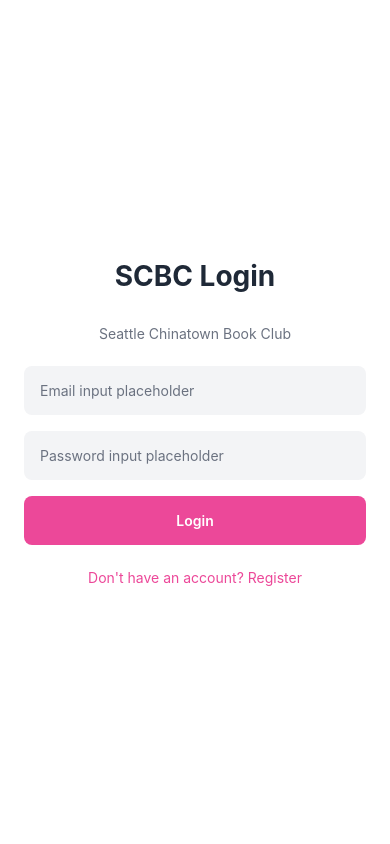
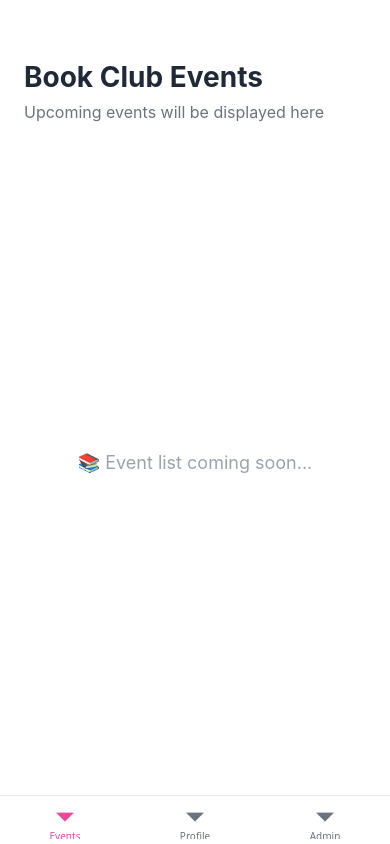
Before and after one commit to mitchellnkeo/SCBC_App, a React Native app: screen /Main in a window 390 px wide. Built offline with nearby package versions, Linux system fonts and the light colour scheme.

Commit message:
Successfully test all navigation.

```diff
--- a/src/navigation/AppNavigator.tsx
+++ b/src/navigation/AppNavigator.tsx
@@ -8,7 +8,7 @@ import MainNavigator from './MainNavigator';
 // For now, we'll use a simple boolean to simulate logged in state
 const useAuth = () => {
   // TODO: Replace with real auth state from Zustand store
-  const isLoggedIn = false; // Simulating not logged in for now
+  const isLoggedIn = true; // Back to false for development
   const user = null;
   return { isLoggedIn, user };
 };
--- a/src/navigation/MainNavigator.tsx
+++ b/src/navigation/MainNavigator.tsx
@@ -14,7 +14,7 @@ const Tab = createBottomTabNavigator<MainTabParamList>();
 
 const MainNavigator: React.FC = () => {
   // TODO: Get user role from auth state
-  const [userRole] = useState<'admin' | 'member'>('member'); // Now mutable
+  const [userRole] = useState<'admin' | 'member'>('admin'); // Back to member for development
 
   return (
     <Tab.Navigator
```
